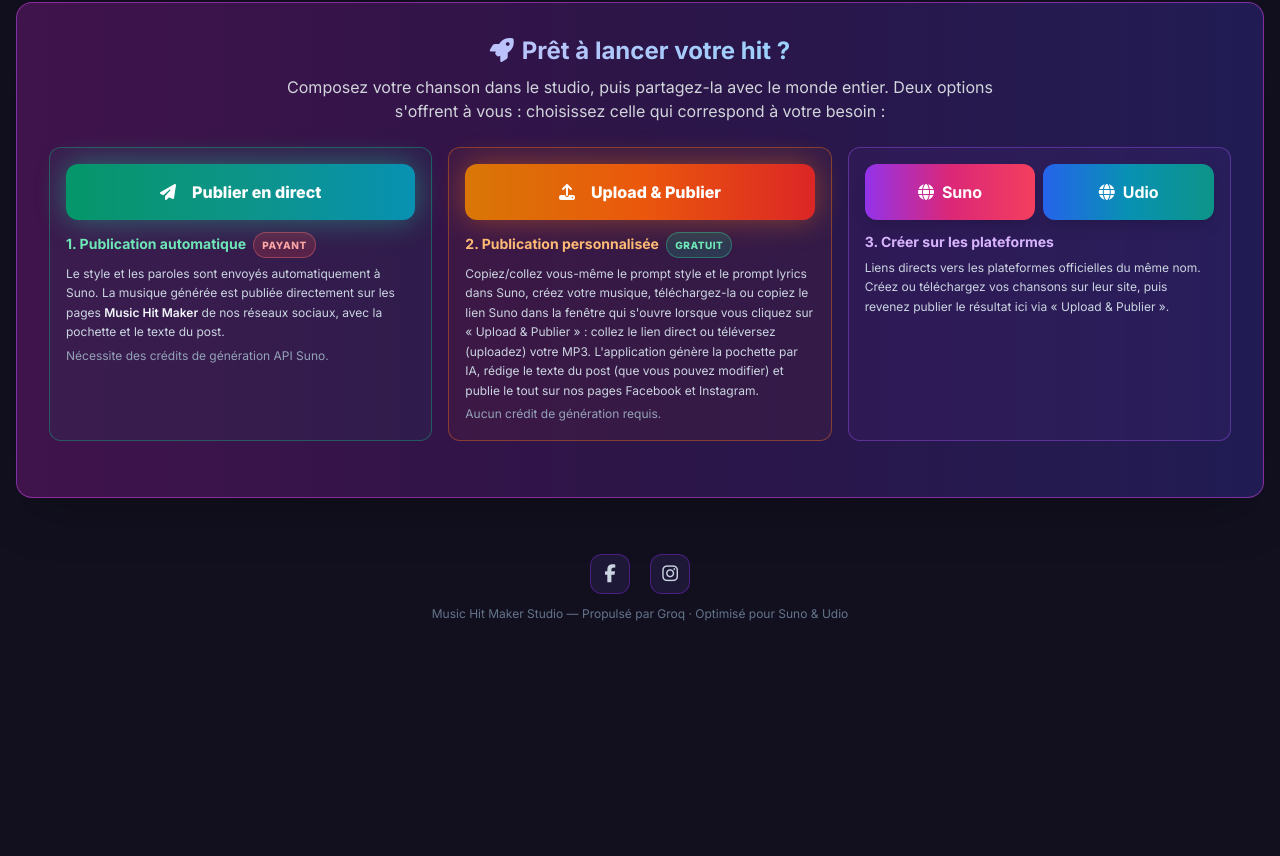
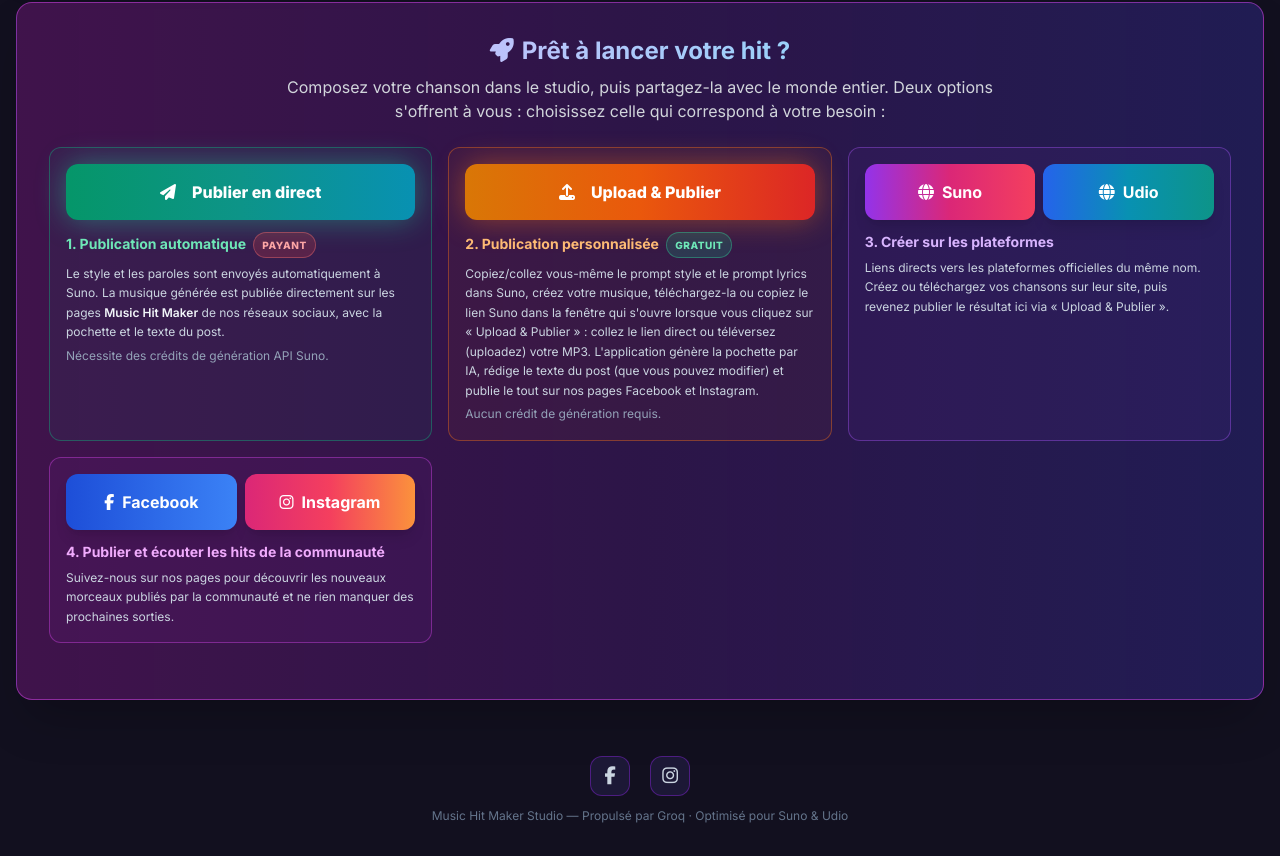
Before and after one commit to YaYouLeKyou/hit-music-maker, a website: page public/index.html in a window 1280 px wide. Shown: the part 1730-2586 px from the top of the page. Before the commit the page ends 2384 px from the top, so only its background shows below. Drawn offline with nearby package versions, Linux system fonts and the light colour scheme.

Commit message:
Add Facebook and Instagram links under Suno/Udio with community CTA

```diff
--- a/public/index.html
+++ b/public/index.html
@@ -394,6 +394,27 @@
                             publier le résultat ici via « Upload &amp; Publier ».
                         </p>
                     </div>
+
+                    <!-- 4. Publier et écouter la communauté (Facebook + Instagram) -->
+                    <div class="rounded-xl border border-fuchsia-500/40 bg-fuchsia-500/5 p-4 flex flex-col">
+                        <div class="grid grid-cols-2 gap-2">
+                            <a href="https://www.facebook.com/profile.php?id=61593299775056&locale=fr_FR" target="_blank" rel="noopener"
+                               class="inline-flex items-center justify-center gap-2 px-4 py-4 rounded-xl text-base font-bold text-white bg-gradient-to-r from-blue-700 to-blue-500 hover:from-blue-600 hover:to-blue-400 transition shadow-lg active:scale-95">
+                                <i class="fa-brands fa-facebook-f"></i>Facebook
+                            </a>
+                            <a href="https://www.instagram.com/music.hit.maker/" target="_blank" rel="noopener"
+                               class="inline-flex items-center justify-center gap-2 px-4 py-4 rounded-xl text-base font-bold text-white bg-gradient-to-r from-pink-600 via-rose-500 to-orange-400 hover:from-pink-500 hover:via-rose-400 hover:to-orange-300 transition shadow-lg active:scale-95">
+                                <i class="fa-brands fa-instagram"></i>Instagram
+                            </a>
+                        </div>
+                        <p class="font-bold text-fuchsia-300 text-sm mt-3 mb-1.5">
+                            4. Publier et écouter les hits de la communauté
+                        </p>
+                        <p class="text-xs text-slate-300 leading-relaxed flex-1">
+                            Suivez-nous sur nos pages pour découvrir les nouveaux morceaux publiés
+                            par la communauté et ne rien manquer des prochaines sorties.
+                        </p>
+                    </div>
                 </div>
 
                 <!-- Loader de génération Suno (étapes + barre de progression) -->
```
